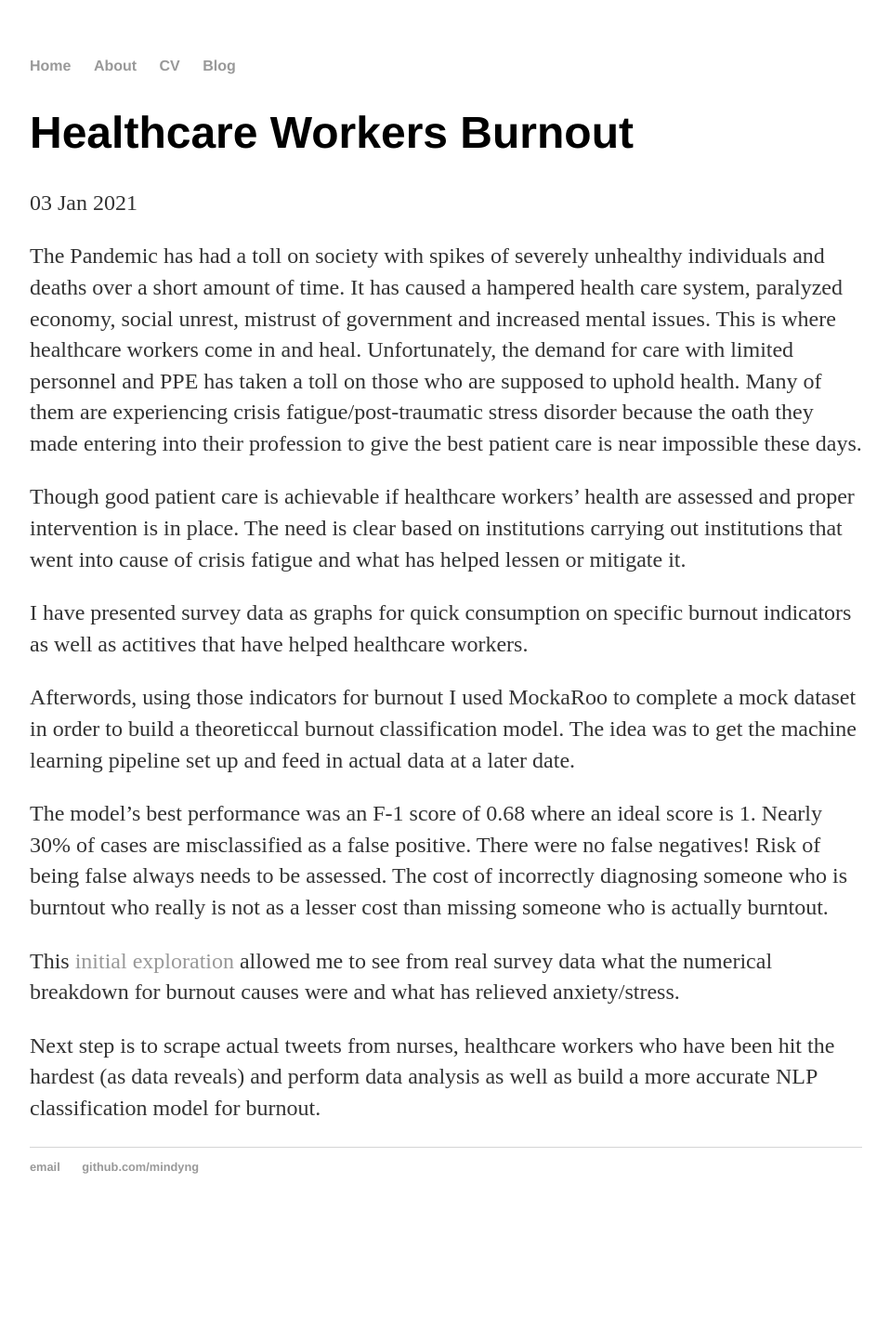
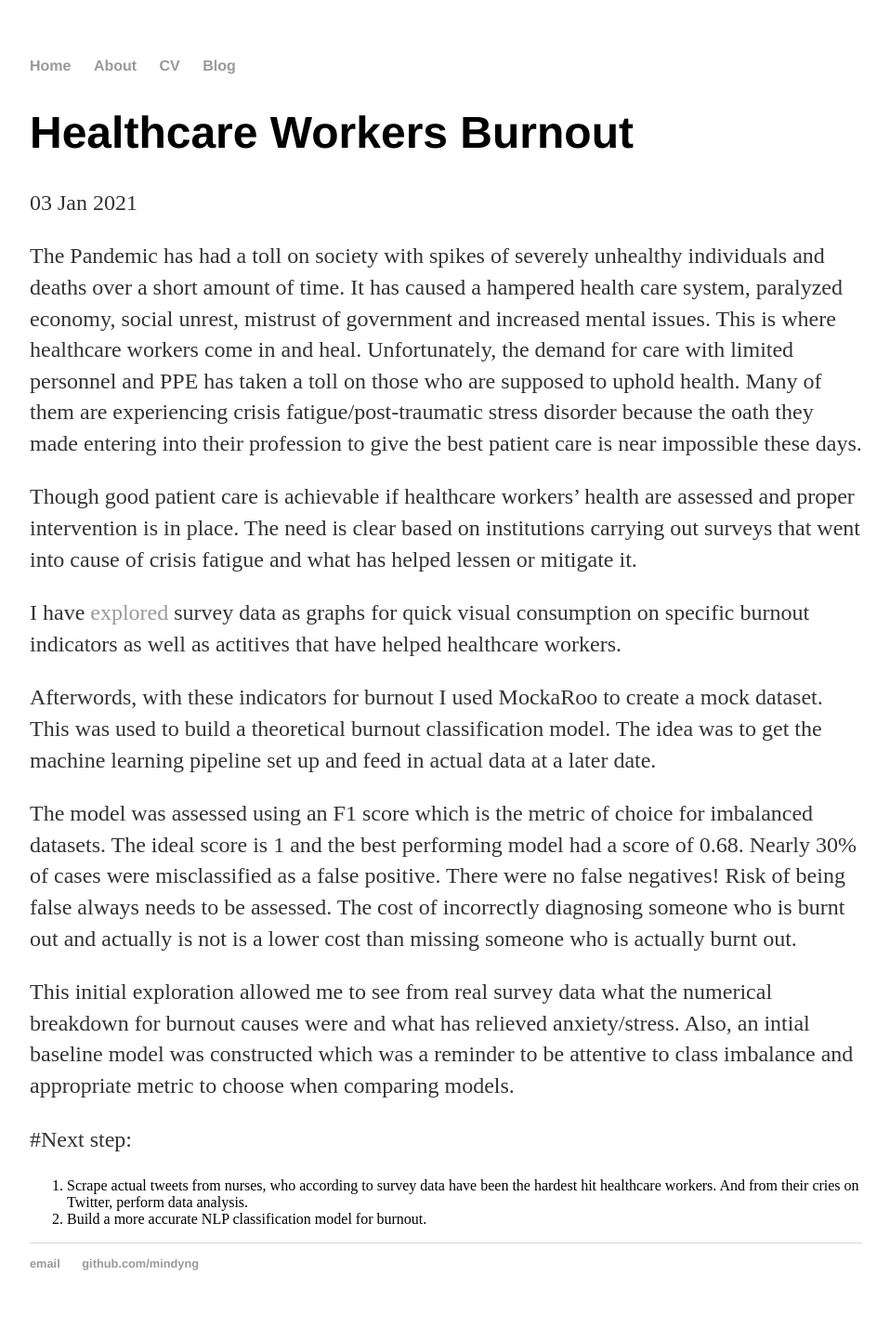
Before and after one commit to mindyng/mindyng.github.io, a Jekyll site: the page built from _posts/2021-01-03-Healthcare-workers-burnout.md, in a window 1280 px wide. Shown: the whole page at 93% size, without its empty margins (160-1118 px from the left). Built offline with Jekyll 4.4.1, drawn with Linux system fonts in a browser that asks for light colours; our own code applies the rules of GitHub Pages for plain Markdown files; before the commit the page ends 1325 px from its top, so only the background shows below that.

Commit message:
Update 2021-01-03-Healthcare-workers-burnout.md

```diff
--- a/_posts/2021-01-03-Healthcare-workers-burnout.md
+++ b/_posts/2021-01-03-Healthcare-workers-burnout.md
@@ -1,13 +1,15 @@
 The Pandemic has had a toll on society with spikes of severely unhealthy individuals and deaths over a short amount of time. It has caused a hampered health care system, paralyzed economy, social unrest, mistrust of government and increased mental issues. This is where healthcare workers come in and heal. Unfortunately, the demand for care with limited personnel and PPE has taken a toll on those who are supposed to uphold health. Many of them are experiencing crisis fatigue/post-traumatic stress disorder because the oath they made entering into their profession to give the best patient care is near impossible these days.
 
-Though good patient care is achievable if healthcare workers' health are assessed and proper intervention is in place. The need is clear based on institutions carrying out institutions that went into cause of crisis fatigue and what has helped lessen or mitigate it.
+Though good patient care is achievable if healthcare workers' health are assessed and proper intervention is in place. The need is clear based on institutions carrying out surveys that went into cause of crisis fatigue and what has helped lessen or mitigate it.
 
-I have presented survey data as graphs for quick consumption on specific burnout indicators as well as actitives that have helped healthcare workers.
+I have [explored](https://www.kaggle.com/mindyng/healthcare-workers-burnout) survey data as graphs for quick visual consumption on specific burnout indicators as well as actitives that have helped healthcare workers.
 
-Afterwords, using those indicators for burnout I used MockaRoo to complete a mock dataset in order to build a theoreticcal burnout classification model. The idea was to get the machine learning pipeline set up and feed in actual data at a later date.
+Afterwords, with these indicators for burnout I used MockaRoo to create a mock dataset. This was used to build a theoretical burnout classification model. The idea was to get the machine learning pipeline set up and feed in actual data at a later date.
 
-The model's best performance was an F-1 score of 0.68 where an ideal score is 1. Nearly 30% of cases are misclassified as a false positive. There were no false negatives! Risk of being false always needs to be assessed. The cost of incorrectly diagnosing someone who is burntout who really is not as a lesser cost than missing someone who is actually burntout.
+The model was assessed using an F1 score which is the metric of choice for imbalanced datasets. The ideal score is 1 and the best performing model had a score of 0.68. Nearly 30% of cases were misclassified as a false positive. There were no false negatives! Risk of being false always needs to be assessed. The cost of incorrectly diagnosing someone who is burnt out and actually is not is a lower cost than missing someone who is actually burnt out.
 
-This [initial exploration](https://www.kaggle.com/mindyng/nyc-healthcare-workers-burnout) allowed me to see from real survey data what the numerical breakdown for burnout causes were and what has relieved anxiety/stress.
+This initial exploration allowed me to see from real survey data what the numerical breakdown for burnout causes were and what has relieved anxiety/stress. Also, an intial baseline model was constructed which was a reminder to be attentive to class imbalance and appropriate metric to choose when comparing models.
 
-Next step is to scrape actual tweets from nurses, healthcare workers who have been hit the hardest (as data reveals) and perform data analysis as well as build a more accurate NLP classification model for burnout.
+#Next step:
+1. Scrape actual tweets from nurses, who according to survey data have been the hardest hit healthcare workers. And from their cries on Twitter, perform data analysis.
+1. Build a more accurate NLP classification model for burnout.
```
